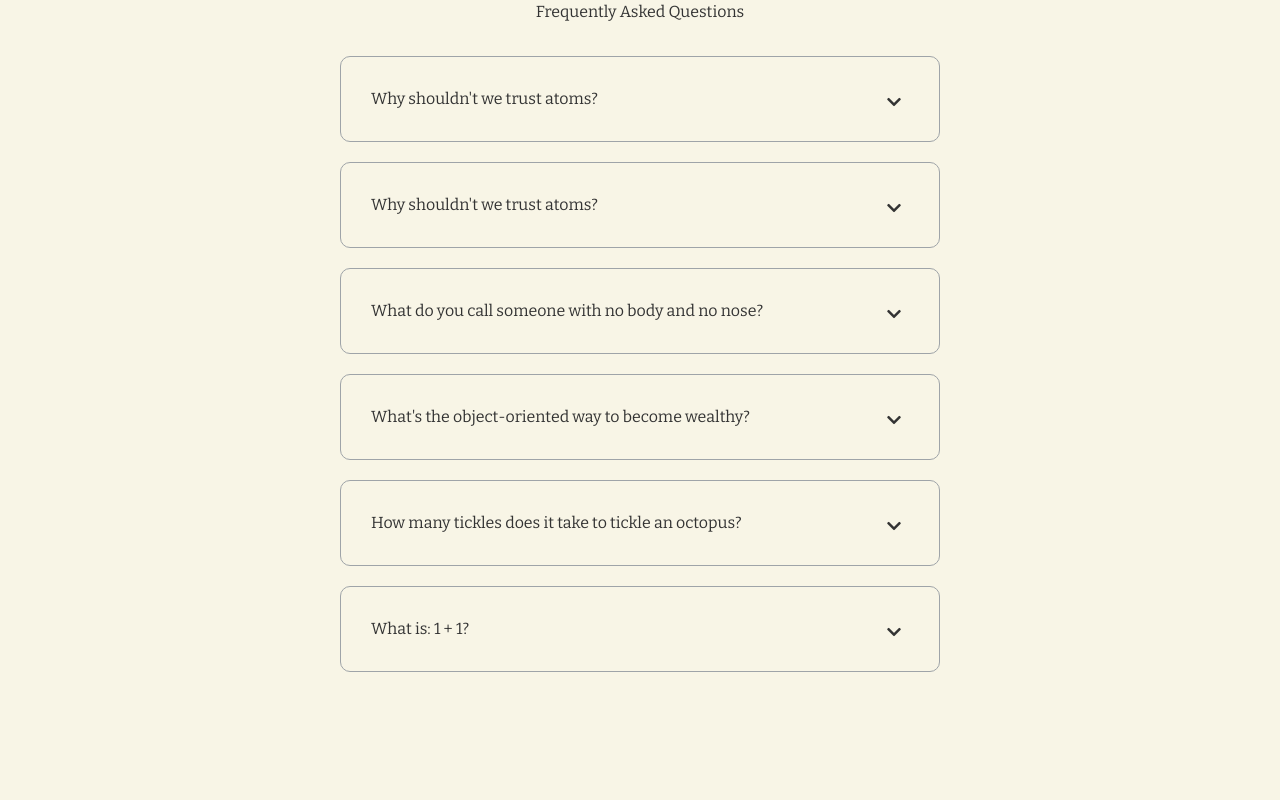
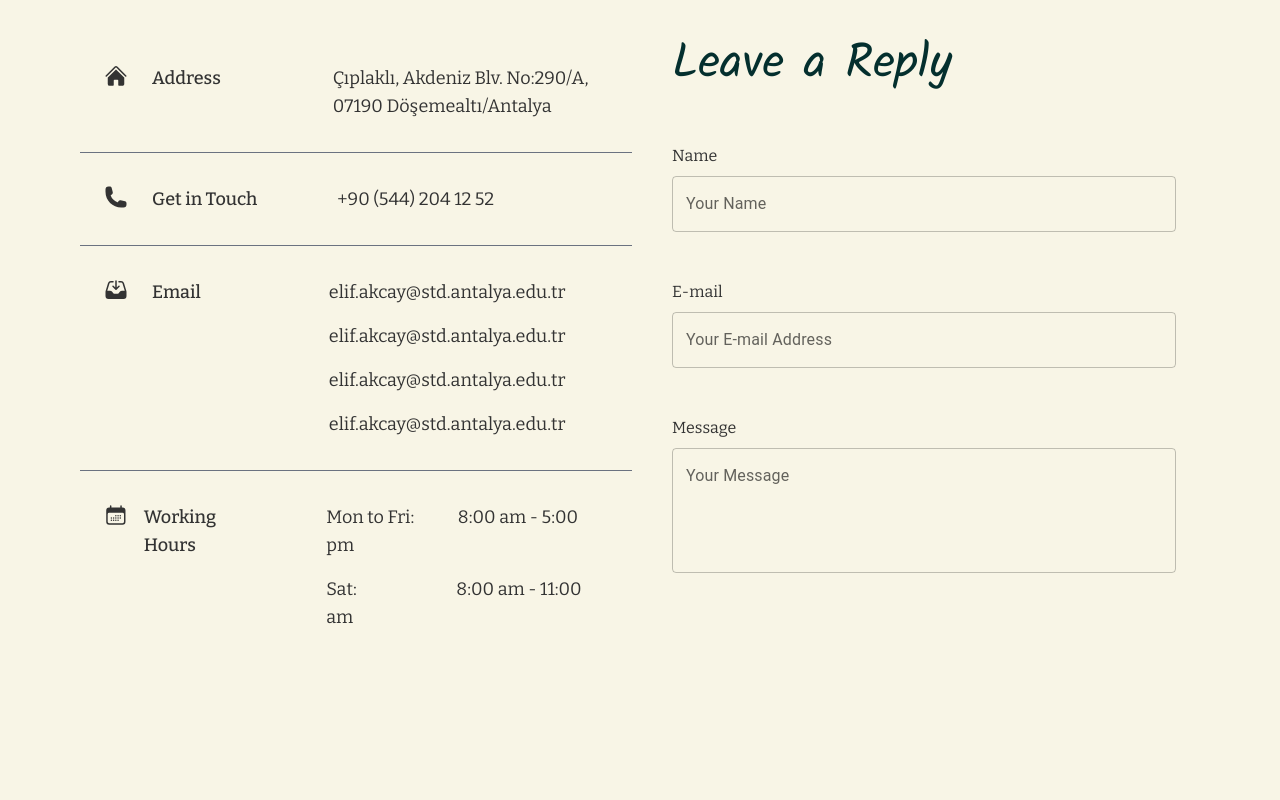
Before and after one commit to elifxa/BitirmeProjesi, a React (Vite) app: page /contact in a window 1280 px wide. Shown: the part 440-1240 px from the top of the page. Before the commit the page ends 1112 px from the top, so only its background shows below. Built offline with nearby package versions, Linux system fonts and the light colour scheme; a web font is replaced by a local one.

Commit message:
contact page first version finished

```diff
--- a/index.html
+++ b/index.html
@@ -15,6 +15,14 @@
       href="https://fonts.googleapis.com/css2?family=Bitter:ital,wght@0,100..900;1,100..900&family=DM+Sans:ital,opsz,wght@0,9..40,100..1000;1,9..40,100..1000&family=Lora:ital,wght@0,400..700;1,400..700&family=Merriweather:ital,wght@0,300;0,400;0,700;0,900;1,300;1,400;1,700;1,900&family=Noto+Serif:ital,wght@0,100..900;1,100..900&family=Playfair+Display:ital,wght@0,400..900;1,400..900&family=Sedan:ital@0;1&display=swap"
       rel="stylesheet"
     />
+    <link
+      href="https://fonts.googleapis.com/css2?family=Kalam:wght@300;400;700&family=Libre+Baskerville:ital,wght@0,400;0,700;1,400&display=swap"
+      rel="stylesheet"
+    />
+    <link
+      href="https://fonts.googleapis.com/css2?family=Libre+Baskerville:ital,wght@0,400;0,700;1,400&display=swap"
+      rel="stylesheet"
+    />
 
     <meta name="viewport" content="width=device-width, initial-scale=1.0" />
     <title>Vite + React</title>
--- /dev/null
+++ b/src/contactEmail.jsx
@@ -0,0 +1,44 @@
+import { useFormControl } from '@mui/material/FormControl';
+
+import Box from '@mui/material/Box';
+import TextField from '@mui/material/TextField';
+
+export default function ContactEmail() {
+  return (
+    <Box
+      component="form"
+      sx={{
+        '& .MuiTextField-root': { mb: 6 },
+      }}
+      noValidate
+      autoComplete="off"
+    >
+      <div className="p-6">
+        <h3 className="pb-2">Name</h3>
+        <TextField
+          id="outlined-multiline-flexible"
+          label="Your Name"
+          multiline
+          maxRows={4}
+          fullWidth
+        />
+        <h3 className="pb-2">E-mail</h3>
+        <TextField
+          id="outlined-textarea"
+          label="Your E-mail Address"
+          placeholder="Placeholder"
+          multiline
+          fullWidth
+        />
+        <h3 className="pb-2">Message</h3>
+        <TextField
+          id="fullWidth"
+          label="Your Message"
+          multiline
+          rows={4}
+          fullWidth
+        />
+      </div>
+    </Box>
+  );
+}
--- a/src/contactPage.jsx
+++ b/src/contactPage.jsx
@@ -1,4 +1,5 @@
 import FaqPage from './faqPage';
+import ContactEmail from './contactEmail';
 
 function ContactPage() {
   return (
@@ -10,13 +11,127 @@ function ContactPage() {
           className="absolute inset-0 w-full h-full object-cover object-left-bottom brightness-[0.60] shadow-lg rounded-b-2xl"
         />
         <div className="absolute mt-36 left-12 ml-8 p-20 text-[#fff] ">
-          <div className="flex ">
-            <h1 className="text-6xl font-medium">Contact Us</h1>
+          <div>
+            <h1
+              className="text-6xl font-medium"
+              style={{ fontFamily: 'Libre Baskerville, sans-serif' }}
+            >
+              Contact Us
+            </h1>
           </div>
         </div>
       </div>
+      <div className="grid lg:grid-cols-2 gap-4 m-20">
+        <div>
+          <div className="flex flex-row p-6">
+            <div className="w-6 h-6">
+              <svg
+                xmlns="http://www.w3.org/2000/svg"
+                viewBox="0 0 24 24"
+                fill="currentColor"
+                className="w-6 h-6"
+              >
+                <path d="M11.47 3.841a.75.75 0 0 1 1.06 0l8.69 8.69a.75.75 0 1 0 1.06-1.061l-8.689-8.69a2.25 2.25 0 0 0-3.182 0l-8.69 8.69a.75.75 0 1 0 1.061 1.06l8.69-8.689Z" />
+                <path d="m12 5.432 8.159 8.159c.03.03.06.058.091.086v6.198c0 1.035-.84 1.875-1.875 1.875H15a.75.75 0 0 1-.75-.75v-4.5a.75.75 0 0 0-.75-.75h-3a.75.75 0 0 0-.75.75V21a.75.75 0 0 1-.75.75H5.625a1.875 1.875 0 0 1-1.875-1.875v-6.198a2.29 2.29 0 0 0 .091-.086L12 5.432Z" />
+              </svg>
+            </div>
+            <h3 className="text-lg pl-6 font-medium">Address</h3>
+            <p className="text-lg pl-28">
+              Çıplaklı, Akdeniz Blv. No:290/A, 07190 Döşemealtı/Antalya
+            </p>
+          </div>
+          <hr className="border-1 border-gray-500 w-full my-2" />
+          <div className="flex flex-row p-6">
+            <svg
+              xmlns="http://www.w3.org/2000/svg"
+              viewBox="0 0 24 24"
+              fill="currentColor"
+              className="w-6 h-6"
+            >
+              <path
+                fillRule="evenodd"
+                d="M1.5 4.5a3 3 0 0 1 3-3h1.372c.86 0 1.61.586 1.819 1.42l1.105 4.423a1.875 1.875 0 0 1-.694 1.955l-1.293.97c-.135.101-.164.249-.126.352a11.285 11.285 0 0 0 6.697 6.697c.103.038.25.009.352-.126l.97-1.293a1.875 1.875 0 0 1 1.955-.694l4.423 1.105c.834.209 1.42.959 1.42 1.82V19.5a3 3 0 0 1-3 3h-2.25C8.552 22.5 1.5 15.448 1.5 6.75V4.5Z"
+                clipRule="evenodd"
+              />
+            </svg>
+            <h3 className="text-lg pl-6 font-medium">Get in Touch</h3>
+            <p className="text-lg pl-20">+90 (544) 204 12 52</p>
+          </div>
+          <hr className="border-1 border-gray-500 w-full my-2" />
+          <div className="flex flex-row p-6">
+            <svg
+              xmlns="http://www.w3.org/2000/svg"
+              viewBox="0 0 24 24"
+              fill="currentColor"
+              className="w-6 h-6"
+            >
+              <path
+                fillRule="evenodd"
+                d="M5.478 5.559A1.5 1.5 0 0 1 6.912 4.5H9A.75.75 0 0 0 9 3H6.912a3 3 0 0 0-2.868 2.118l-2.411 7.838a3 3 0 0 0-.133.882V18a3 3 0 0 0 3 3h15a3 3 0 0 0 3-3v-4.162c0-.299-.045-.596-.133-.882l-2.412-7.838A3 3 0 0 0 17.088 3H15a.75.75 0 0 0 0 1.5h2.088a1.5 1.5 0 0 1 1.434 1.059l2.213 7.191H17.89a3 3 0 0 0-2.684 1.658l-.256.513a1.5 1.5 0 0 1-1.342.829h-3.218a1.5 1.5 0 0 1-1.342-.83l-.256-.512a3 3 0 0 0-2.684-1.658H3.265l2.213-7.191Z"
+                clipRule="evenodd"
+              />
+              <path
+                fillRule="evenodd"
+                d="M12 2.25a.75.75 0 0 1 .75.75v6.44l1.72-1.72a.75.75 0 1 1 1.06 1.06l-3 3a.75.75 0 0 1-1.06 0l-3-3a.75.75 0 0 1 1.06-1.06l1.72 1.72V3a.75.75 0 0 1 .75-.75Z"
+                clipRule="evenodd"
+              />
+            </svg>
+            <h3 className="text-lg pl-6 font-medium">Email</h3>
+            <div className="grid grid-rows-4 grid-flow-col gap-4">
+              <p className="text-lg pl-32">elif.akcay@std.antalya.edu.tr</p>
+              <p className="text-lg pl-32">elif.akcay@std.antalya.edu.tr</p>
+              <p className="text-lg pl-32">elif.akcay@std.antalya.edu.tr</p>
+              <p className="text-lg pl-32">elif.akcay@std.antalya.edu.tr</p>
+            </div>
+          </div>
+          <hr className="border-1 border-gray-500 w-full my-2" />
+          <div className="flex flex-row p-6">
+            <svg
+              xmlns="http://www.w3.org/2000/svg"
+              viewBox="0 0 24 24"
+              fill="currentColor"
+              className="w-6 h-6"
+            >
+              <path d="M12.75 12.75a.75.75 0 1 1-1.5 0 .75.75 0 0 1 1.5 0ZM7.5 15.75a.75.75 0 1 0 0-1.5.75.75 0 0 0 0 1.5ZM8.25 17.25a.75.75 0 1 1-1.5 0 .75.75 0 0 1 1.5 0ZM9.75 15.75a.75.75 0 1 0 0-1.5.75.75 0 0 0 0 1.5ZM10.5 17.25a.75.75 0 1 1-1.5 0 .75.75 0 0 1 1.5 0ZM12 15.75a.75.75 0 1 0 0-1.5.75.75 0 0 0 0 1.5ZM12.75 17.25a.75.75 0 1 1-1.5 0 .75.75 0 0 1 1.5 0ZM14.25 15.75a.75.75 0 1 0 0-1.5.75.75 0 0 0 0 1.5ZM15 17.25a.75.75 0 1 1-1.5 0 .75.75 0 0 1 1.5 0ZM16.5 15.75a.75.75 0 1 0 0-1.5.75.75 0 0 0 0 1.5ZM15 12.75a.75.75 0 1 1-1.5 0 .75.75 0 0 1 1.5 0ZM16.5 13.5a.75.75 0 1 0 0-1.5.75.75 0 0 0 0 1.5Z" />
+              <path
+                fillRule="evenodd"
+                d="M6.75 2.25A.75.75 0 0 1 7.5 3v1.5h9V3A.75.75 0 0 1 18 3v1.5h.75a3 3 0 0 1 3 3v11.25a3 3 0 0 1-3 3H5.25a3 3 0 0 1-3-3V7.5a3 3 0 0 1 3-3H6V3a.75.75 0 0 1 .75-.75Zm13.5 9a1.5 1.5 0 0 0-1.5-1.5H5.25a1.5 1.5 0 0 0-1.5 1.5v7.5a1.5 1.5 0 0 0 1.5 1.5h13.5a1.5 1.5 0 0 0 1.5-1.5v-7.5Z"
+                clipRule="evenodd"
+              />
+            </svg>
+            <h3 className="text-lg pl-4 font-medium">Working Hours</h3>
+            <div className="grid grid-rows-4 grid-flow-col gap-4">
+              <p className="text-lg pl-14">
+                Mon to Fri:<span className="pr-10"></span> 8:00 am - 5:00 pm
+              </p>
+              <p className="text-lg pl-14">
+                Sat:<span className="pr-24"></span> 8:00 am - 11:00 am
+              </p>
+            </div>
+          </div>
+        </div>
+
+        <div>
+          <h2
+            className="text-5xl font-medium pl-6 pb-8 text-[#042f2e]"
+            style={{ fontFamily: 'Kalam, sans-serif' }}
+          >
+            Leave a Reply
+          </h2>
+          <ContactEmail />
+        </div>
+      </div>
+
+      {/*  */}
+
       <div>
+        <h2 className="text-center text-3xl text-[#042f2e]">
+          Frequently Asked Questions
+        </h2>
         <FaqPage />
+      </div>
+      <div className="m-20">
+        <hr />
       </div>
     </div>
   );
--- a/src/faqPage.css
+++ b/src/faqPage.css
@@ -1,6 +1,6 @@
 .faq-container {
   max-width: 600px;
-  margin: 0 auto;
+  margin: auto;
 }
 
 .faq {
--- a/src/faqPage.jsx
+++ b/src/faqPage.jsx
@@ -38,7 +38,6 @@ function FaqPage() {
 
   return (
     <div className="faq-container">
-      <h1 className="mt-10 mb-8 text-center">Frequently Asked Questions</h1>
       {faqs.map((faq, index) => (
         <div
           key={index}
```
